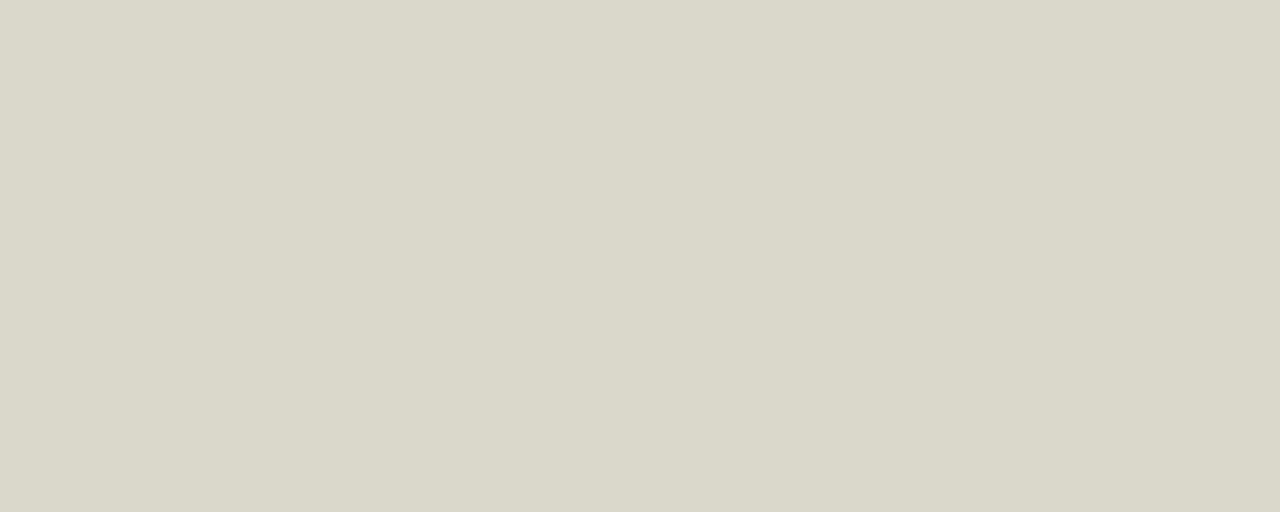
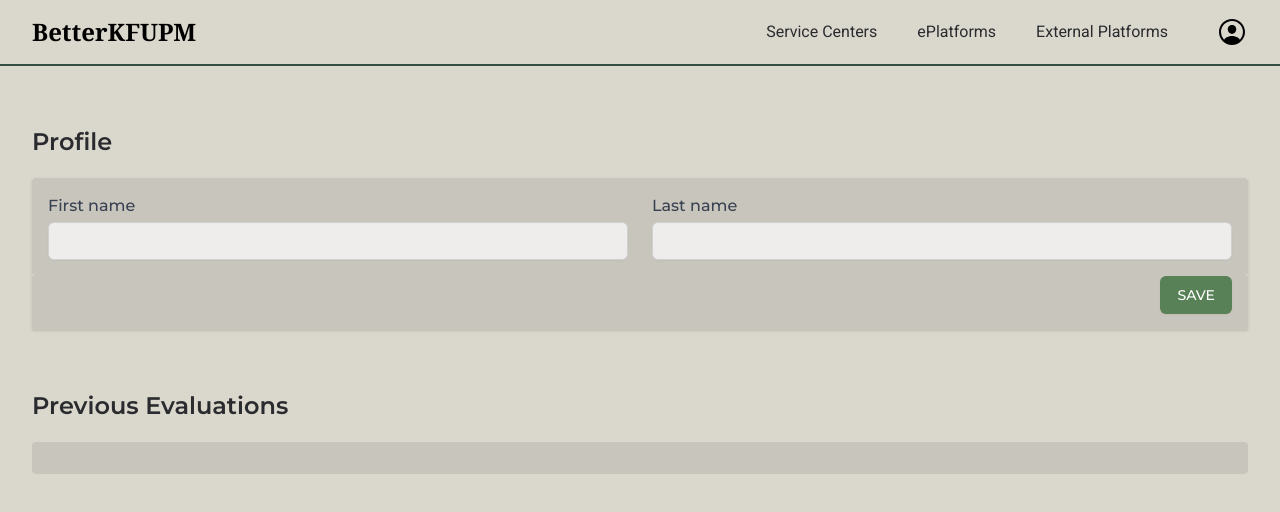
Before and after one commit to viasaud/better-kfupm, a React (Vite) app: page /account in a window 1280 px wide. Before the commit this address had no page. Shown: the top 512 px of the page. Built offline with nearby package versions, Linux system fonts and the light colour scheme.

Commit message:
Account Page Added

```diff
--- a/src/App.jsx
+++ b/src/App.jsx
@@ -3,6 +3,7 @@
 import AboutLayout from "./pages/AboutLayout";
 import ContactUsLayout from "./pages/ContactUsLayout";
 import FAQLayout from "./pages/FAQLayout";
+import Account from "./pages/Account";
 
 export default function App() {
   return (
@@ -13,6 +14,7 @@
           <Route path="/about" element={<AboutLayout />}></Route>
           <Route path="/contact-us" element={<ContactUsLayout />}></Route>
           <Route path="/faq" element={<FAQLayout />}></Route>
+          <Route path="/account" element={<Account />}></Route>
         </Routes>
       </div>
     </Router>
--- a/src/components/Navbar.jsx
+++ b/src/components/Navbar.jsx
@@ -1,7 +1,9 @@
 import { Disclosure } from "@headlessui/react";
 import { Bars3Icon, XMarkIcon } from "@heroicons/react/24/outline";
 
-/* For routing: Just change the href below */
+{
+  /* For routing: Just change the href below */
+}
 const navigation = [
   { name: "Home", href: "/" },
   { name: "About", href: "/about" },
@@ -54,7 +56,7 @@
                 </div>
               </div>
               <div className="hidden absolute inset-y-0 right-0 md:flex items-center pr-2 sm:static sm:inset-auto sm:ml-6 sm:pr-0">
-                /* Add onclick handler for routing purposes */
+                {/* Add onclick handler for routing purposes */}
                 <button className=" rounded-lg bg-mid-green py-2 px-5 text-white font-Montserrat hover:bg-dark-green active:translate-y-1">
                   Get Started
                 </button>
--- a/src/components/SignedNavbar.jsx
+++ b/src/components/SignedNavbar.jsx
@@ -3,7 +3,9 @@
 import { Bars3Icon, XMarkIcon } from "@heroicons/react/24/outline";
 import ProfileIcon from "../assets/person-circle-outline.svg";
 
-/* For routing: Just change the href below */
+{
+  /* For routing: Just change the href below */
+}
 const navigation = [
   { name: "Service Centers", href: "#" },
   { name: "ePlatforms", href: "/eplatforms" },
@@ -34,7 +36,9 @@
               </div>
               <div className="flex flex-1 items-center justify-center sm:items-stretch sm:justify-start">
                 <div className="flex items-center md:mr-auto">
-                  <p className="font-NotoSerif text-2xl">BetterKFUPM</p>
+                  <a href="/" className="font-NotoSerif text-2xl">
+                    BetterKFUPM
+                  </a>
                 </div>
                 <div className="hidden sm:ml-6 sm:block">
                   <div className="flex space-x-4 ">
@@ -74,23 +78,20 @@
                   >
                     <Menu.Items className="absolute right-0 z-10 mt-2 w-48 origin-top-right rounded-md bg-jetBlack py-1 shadow-lg ring-1 ring-background ring-opacity-5 focus:outline-none">
                       <Menu.Item>
+                        {/* Change this href for routing purposes */}
                         {({ active }) => (
-                          /* Change this href for routing purposes */
-                          <a href="#" className={classNames(active ? "text-light-green" : "text-background", "block px-4 py-2 text-sm ")}>
-                            Your Profile
+                          <a
+                            href="/settings"
+                            className={classNames(active ? "text-light-green" : "text-background", "block px-4 py-2 text-sm ")}
+                          >
+                            Account
                           </a>
                         )}
                       </Menu.Item>
                       <Menu.Item>
+                        {/* Change this href for routing purposes */}
                         {({ active }) => (
-                          /* Change this href for routing purposes */
-                          <a
-                            href="#"
-                            className={classNames(
-                              active ? "text-light-green" : "text-background",
-                              "block px-4 py-2 text-sm text-background"
-                            )}
-                          >
+                          <a href="#" className={classNames(active ? "text-light-green" : "text-background", "block px-4 py-2 text-sm ")}>
                             Sign out
                           </a>
                         )}
--- /dev/null
+++ b/src/pages/Account.jsx
@@ -0,0 +1,64 @@
+import SignedNavbar from "../components/SignedNavbar";
+
+export default function Account() {
+  return (
+    <div>
+      <SignedNavbar />
+      <div className="mx-auto max-w-7xl px-2 sm:px-6 lg:px-8">
+        <div className="py-5 mt-10 w-fit">
+          <p className="text-jetBlack font-Montserrat text-2xl font-semibold">Profile</p>
+        </div>
+        <div className="md:col-span-2">
+          <form action="#" method="POST">
+            <div className="overflow-hidden shadow">
+              <div className="bg-jetBlack bg-opacity-10 rounded p-4">
+                <div className="grid grid-cols-6 gap-6 ">
+                  {/* NOTE: Add a placeholder with the previous first name */}
+                  <div className="col-span-6 sm:col-span-3 ">
+                    <label htmlFor="first-name" className="block text-md font-medium text-gray-700 font-Montserrat">
+                      First name
+                    </label>
+                    <input
+                      type="text"
+                      name="first-name"
+                      id="first-name"
+                      autoComplete="given-name"
+                      className="opacity-70 mt-1 block w-full rounded-md border-gray-300 shadow-sm focus:border-indigo-500 focus:ring-indigo-500 sm:text-sm"
+                    />
+                  </div>
+                  {/* NOTE: Add a placeholder with the previous last name */}
+                  <div className="col-span-6 sm:col-span-3">
+                    <label htmlFor="last-name" className="block text-md font-medium text-gray-700 font-Montserrat">
+                      Last name
+                    </label>
+                    <input
+                      type="text"
+                      name="last-name"
+                      id="last-name"
+                      autoComplete="family-name"
+                      className="opacity-70 mt-1 block w-full rounded-md border-gray-300 shadow-sm focus:border-indigo-500 focus:ring-indigo-500 sm:text-sm"
+                    />
+                  </div>
+                </div>
+              </div>
+              <div className="bg-jetBlack bg-opacity-10 text-right pr-4 pb-4">
+                <button
+                  type="submit"
+                  className="active:translate-y-1 font-Montserrat inline-flex justify-center rounded-md border border-transparent bg-mid-green py-2 px-4 text-sm font-medium text-white shadow-sm hover:bg-dark-green focus:outline-none focus:ring-1 focus:ring-dark-green focus:ring-offset-1 uppercase"
+                >
+                  Save
+                </button>
+              </div>
+            </div>
+          </form>
+        </div>
+        <div className="py-5 mt-10 w-fit">
+          <p className="text-jetBlack font-Montserrat text-2xl font-semibold">Previous Evaluations</p>
+        </div>
+        <div className="md:col-span-2">
+          <div className="bg-jetBlack bg-opacity-10 rounded p-4">{/* Previous Evaluations should be implemented here */}</div>
+        </div>
+      </div>
+    </div>
+  );
+}
--- a/src/pages/HomeLayout.jsx
+++ b/src/pages/HomeLayout.jsx
@@ -8,8 +8,8 @@
 export default function HomeLayout() {
   return (
     <div className="bg-background">
-      /* INPUT: name = MUST be equal to the names on navigation constant found on the Navbar component */
-      <Navbar name="Service Centers" />
+      {/* INPUT: name = MUST be equal to the names on navigation constant found on the Navbar component */}
+      <Navbar name="Home" />
       <div className="z-1">
         <Header />
         <Trending />
@@ -36,7 +36,7 @@
             BetterKFUPM Platform enables KFUPM community, and the visitor, to evaluate the service centers and E-Platforms of KFUPM
             facilites and share opinions to improve and develop them.
           </p>
-          /* Add onclick handler for routing purposes */
+          {/* Add onclick handler for routing purposes */}
           <button className="text-lg md:text-xl rounded-lg bg-mid-green mt-4 xl:mt-8 py-2 px-5 text-white font-Montserrat hover:bg-dark-green active:translate-y-1">
             Register Now
           </button>
```
